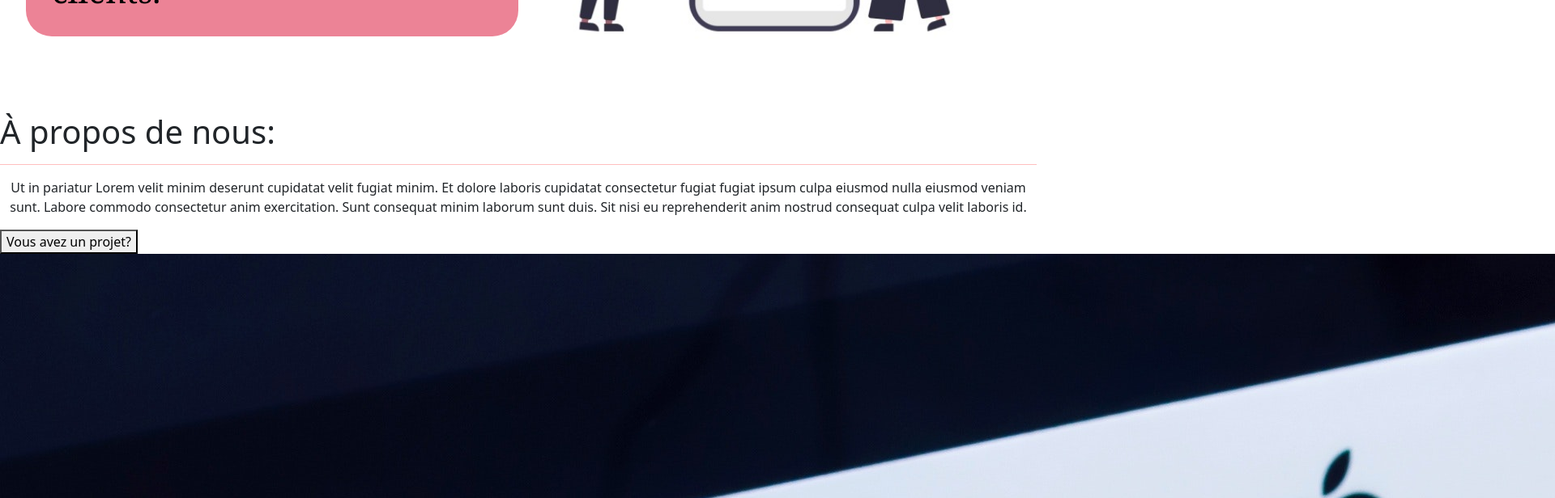
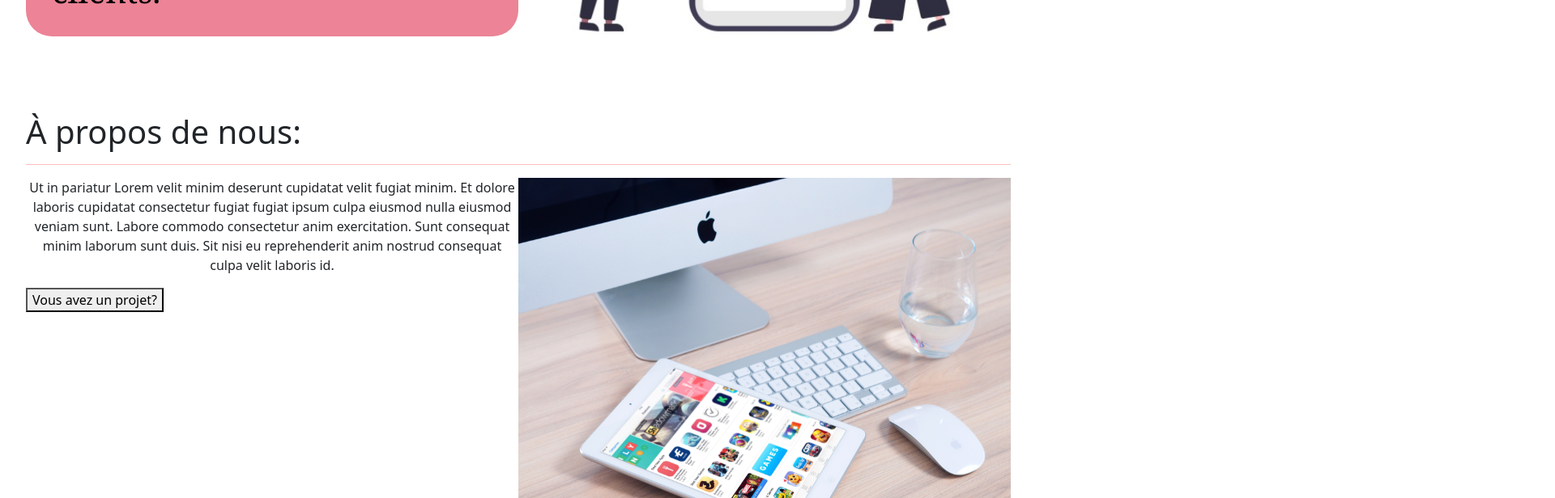
Before and after one commit to Alphonse-K/vinmartech, a React (Create React App) app: page / in a window 1280 px wide. Shown: the part 3640-4256 px from the top of the page at 81% size, 1920 px wide, since content can reach past the window. Built offline with nearby package versions, Linux system fonts and the light colour scheme; a web font is replaced by a local one.

Commit message:
Fixing routing mechanism between the components

```diff
--- a/src/App.css
+++ b/src/App.css
@@ -679,7 +679,22 @@ ul li .link:hover::before {
 
 /**************************** TESTIMONIALS COMPONENT END ***************************************/
 
+/**************************** ABOUT SECTION START ***************************************/
+.about {
+  margin-top: 40px;
+  margin-bottom: 40px;
+  padding-left: 2rem;
+  padding-right: 2rem;
+}
 
+.about .about-body {
+  display: flex;
+}
+.about .about-body img {
+  width: 50%;
+  height: 60vh;
+}
+/**************************** ABOUT SECTION END ***************************************/
 
 /**************************** HOME COMPONENT END ***************************************/
 
```
Also changed, not shown: src/components/Navbar.js (line endings or trailing spaces).
